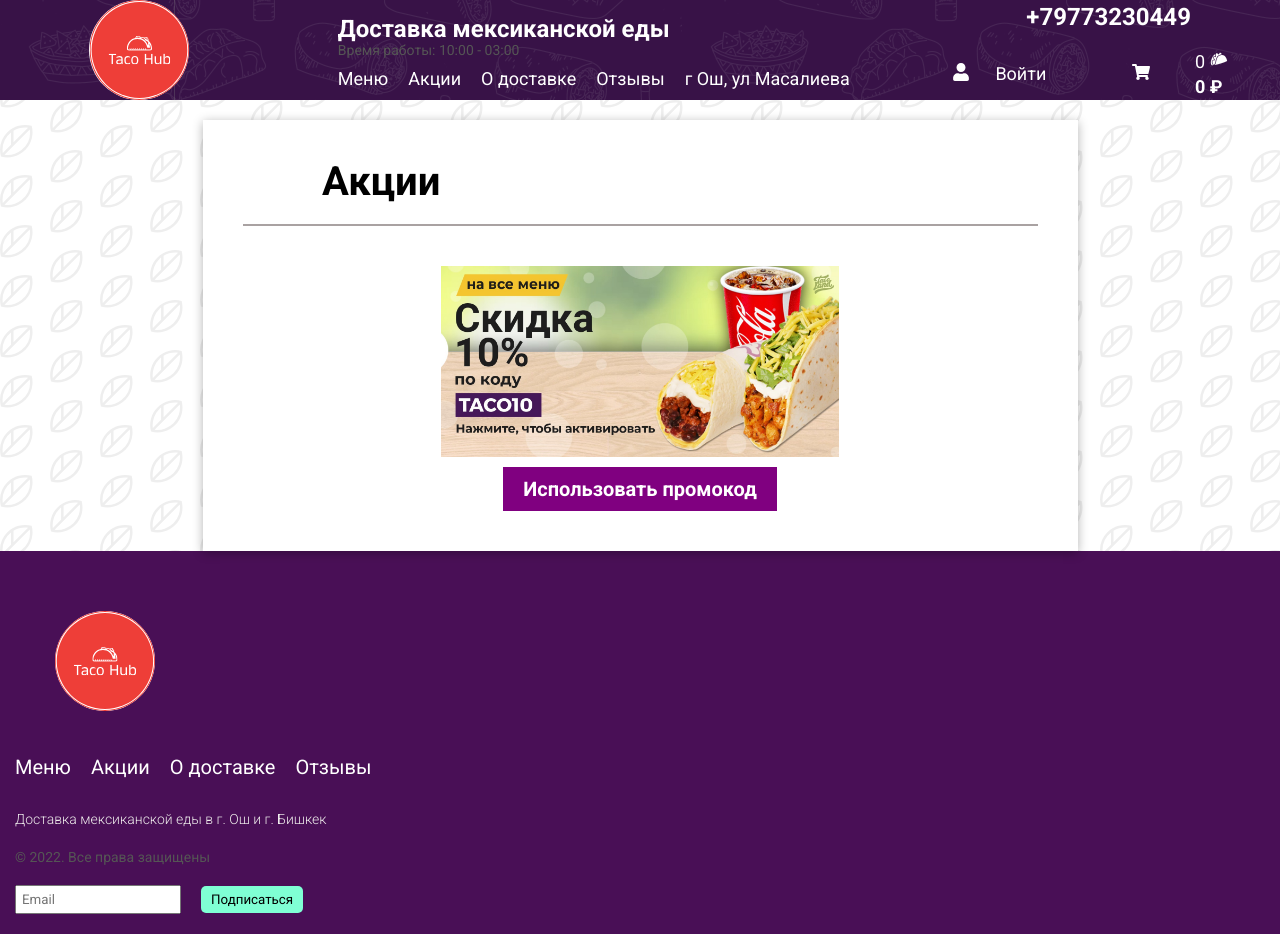
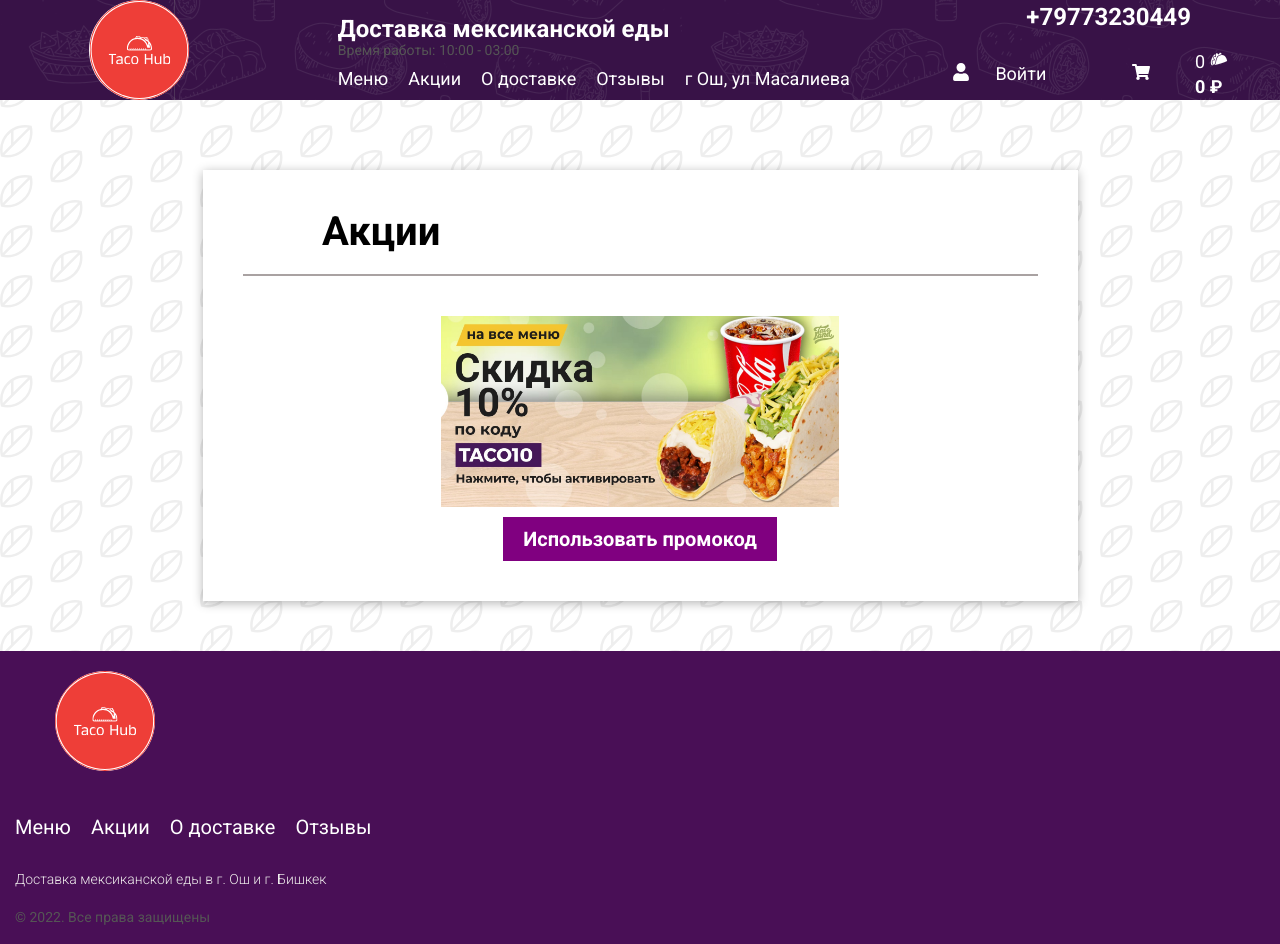
Before and after one commit to muhammed0405/tacohub, a React (Vite) app: page /sales in a window 1280 px wide. Shown: the top 944 px of the page. Built offline with nearby package versions, Linux system fonts and the light colour scheme.

Commit message:
sales is

```diff
--- a/src/Pages/Sales/Sales.scss
+++ b/src/Pages/Sales/Sales.scss
@@ -1,5 +1,6 @@
 .sales {
   padding: 20px 0 0 0;
+  margin: 50px 0;
 
   .sales__wrap {
     width: 70%;
--- a/src/components/Footer/footer.scss
+++ b/src/components/Footer/footer.scss
@@ -2,8 +2,7 @@
 
 #footer {
 	background: #490f56;
-	min-height: 316px;
-	padding: 20px 0;
+	min-height: 100px;
 	.container {
 		.footer {
 			&__text {
```
